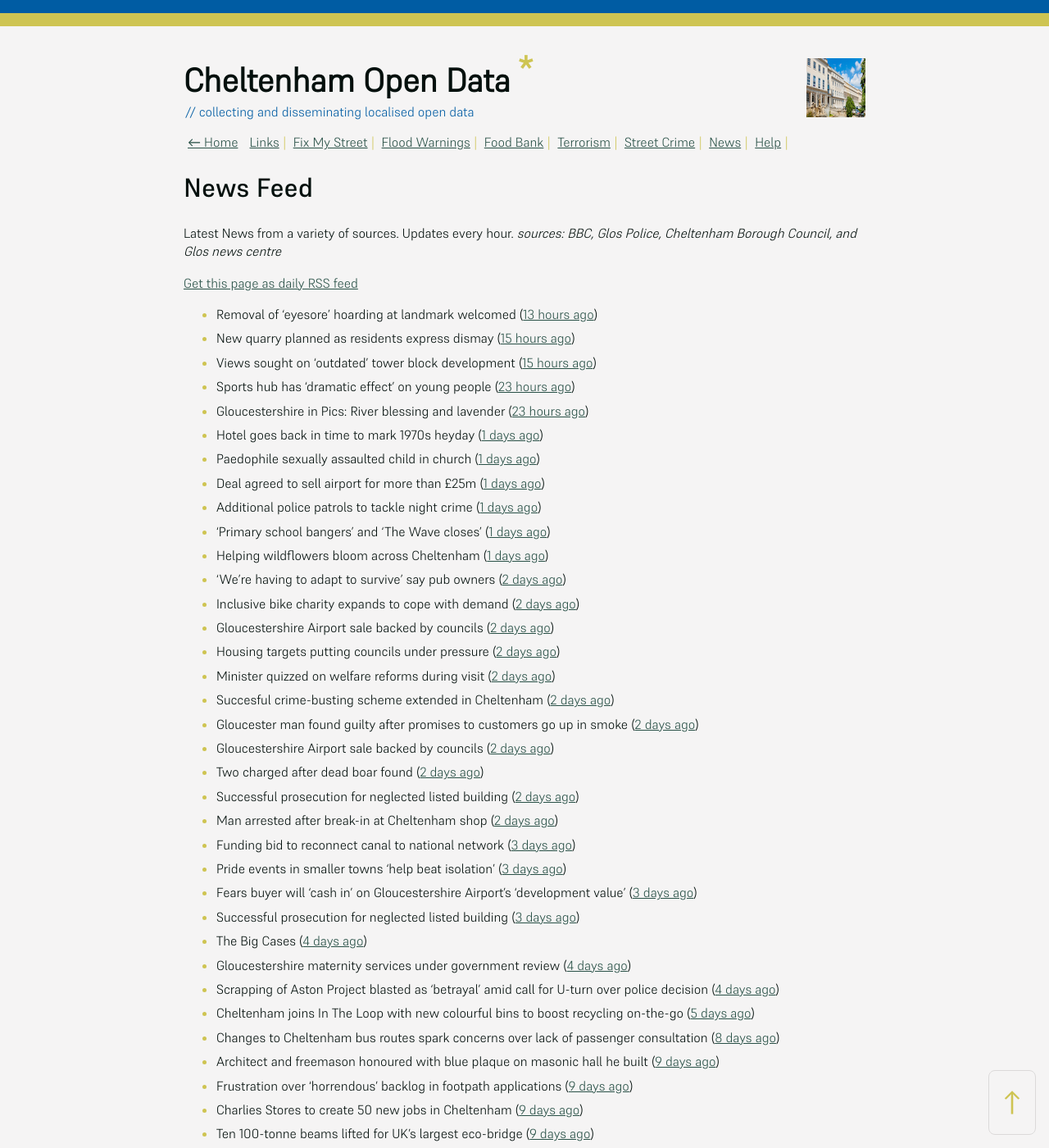
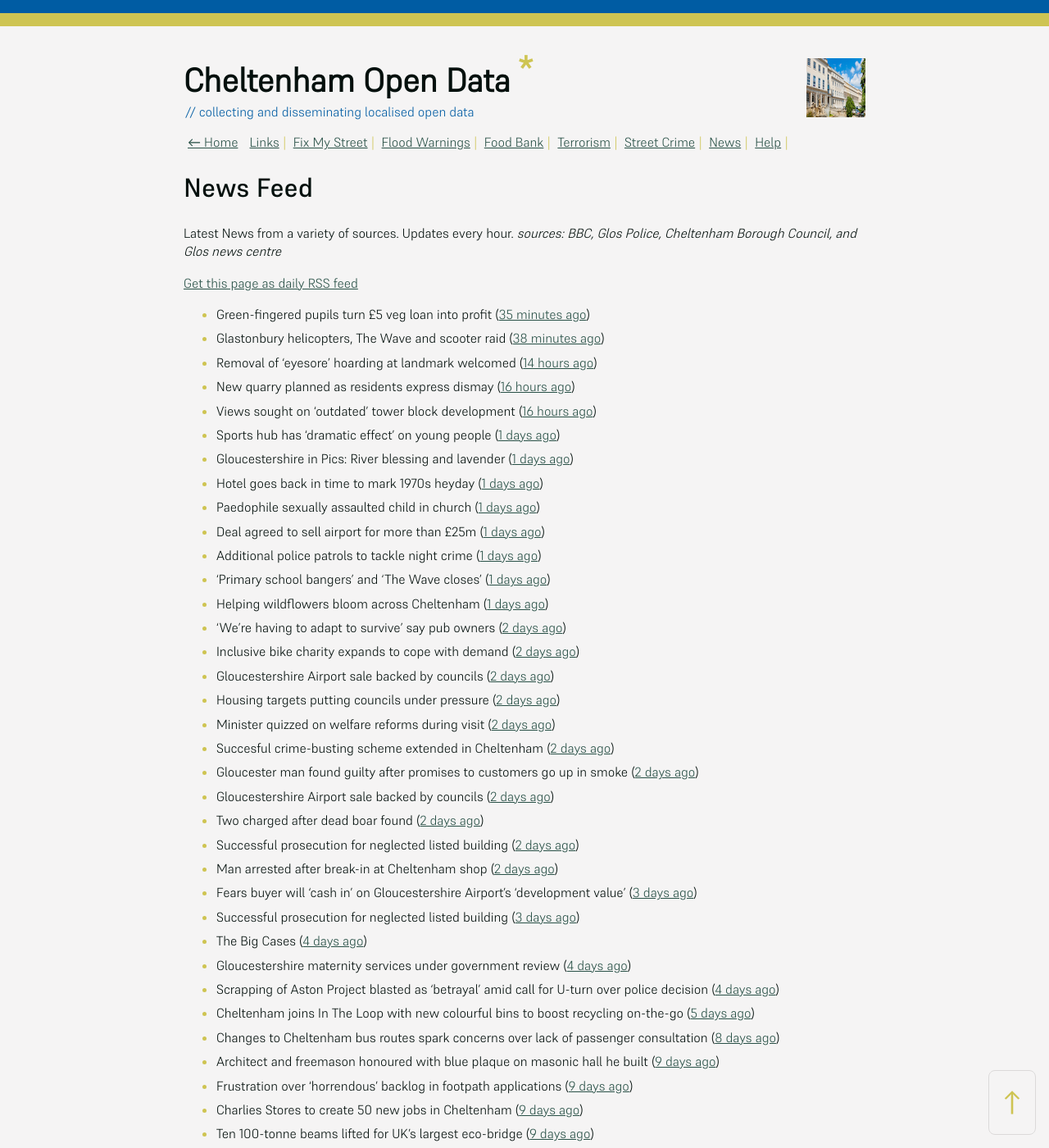
Before and after one commit to mat-0/cheltenham-open-data, a Jekyll site: the page built from _pages/news.md, in a window 1280 px wide and 1400 px high. Shown: the whole window at 82% size. Built offline with Jekyll 4.4.1, drawn with Linux system fonts in a browser that asks for light colours; some of the changed text lies outside the part shown.

Commit message:
Updated 2025-06-29 06:58:29

```diff
--- a/_pages/news.md
+++ b/_pages/news.md
@@ -12,11 +12,13 @@ _sources: BBC, Glos Police, Cheltenham Borough Council, and Glos news centre_
 [Get this page as daily RSS feed](/daily.rss)
 
 <!-- news_marker starts -->
-- Removal of 'eyesore' hoarding at landmark welcomed ([13 hours ago](https://www.bbc.com/news/articles/cvg4qxpgzzyo))
-- New quarry planned as residents express dismay ([15 hours ago](https://www.bbc.com/news/articles/cx2l7x40e0jo))
-- Views sought on 'outdated' tower block development ([15 hours ago](https://www.bbc.com/news/articles/c78nj81ppe5o))
-- Sports hub has 'dramatic effect' on young people ([23 hours ago](https://www.bbc.com/news/articles/cvg8pxj550eo))
-- Gloucestershire in Pics: River blessing and lavender ([23 hours ago](https://www.bbc.com/news/articles/c2k158nynz5o))
+- Green-fingered pupils turn £5 veg loan into profit ([35 minutes ago](https://www.bbc.com/news/articles/cj3rnep1lr2o))
+- Glastonbury helicopters, The Wave and scooter raid ([38 minutes ago](https://www.bbc.com/news/articles/cy8kek9m1y4o))
+- Removal of 'eyesore' hoarding at landmark welcomed ([14 hours ago](https://www.bbc.com/news/articles/cvg4qxpgzzyo))
+- New quarry planned as residents express dismay ([16 hours ago](https://www.bbc.com/news/articles/cx2l7x40e0jo))
+- Views sought on 'outdated' tower block development ([16 hours ago](https://www.bbc.com/news/articles/c78nj81ppe5o))
+- Sports hub has 'dramatic effect' on young people ([1 days ago](https://www.bbc.com/news/articles/cvg8pxj550eo))
+- Gloucestershire in Pics: River blessing and lavender ([1 days ago](https://www.bbc.com/news/articles/c2k158nynz5o))
 - Hotel goes back in time to mark 1970s heyday ([1 days ago](https://www.bbc.com/news/articles/c335z6yzpmro))
 - Paedophile sexually assaulted child in church ([1 days ago](https://www.bbc.com/news/articles/czxe4e2ppw2o))
 - Deal agreed to sell airport for more than £25m ([1 days ago](https://www.bbc.com/news/articles/cdx5g5xqkv1o))
@@ -34,8 +36,6 @@ _sources: BBC, Glos Police, Cheltenham Borough Council, and Glos news centre_
 - Two charged after dead boar found ([2 days ago](https://www.bbc.com/news/articles/cwykjzgjyrno))
 - Successful prosecution for neglected listed building ([2 days ago](https://gloucesternewscentre.co.uk/successful-prosecution-for-neglected-listed-building/))
 - Man arrested after break-in at Cheltenham shop ([2 days ago](https://gloucesternewscentre.co.uk/man-arrested-after-break-in-at-cheltenham-shop/))
-- Funding bid to reconnect canal to national network ([3 days ago](https://www.bbc.com/news/articles/cgmw1werzneo))
-- Pride events in smaller towns 'help beat isolation' ([3 days ago](https://www.bbc.com/news/articles/c24v5vqj8dro))
 - Fears buyer will ‘cash in’ on Gloucestershire Airport’s ‘development value’ ([3 days ago](https://gloucesternewscentre.co.uk/fears-buyer-will-cash-in-on-gloucestershire-airports-development-value/))
 - Successful prosecution for neglected listed building ([3 days ago](https://www.cheltenham.gov.uk/news/article/3023/successful_prosecution_for_neglected_listed_building))
 - The Big Cases ([4 days ago](https://www.bbc.co.uk/iplayer/episode/m001z7w2))
```
Also changed, not shown: other parts of _pages/news.md (+1 -1 lines), _data/flood.json (+5 -48 lines), index.md (+4 -4 lines).
